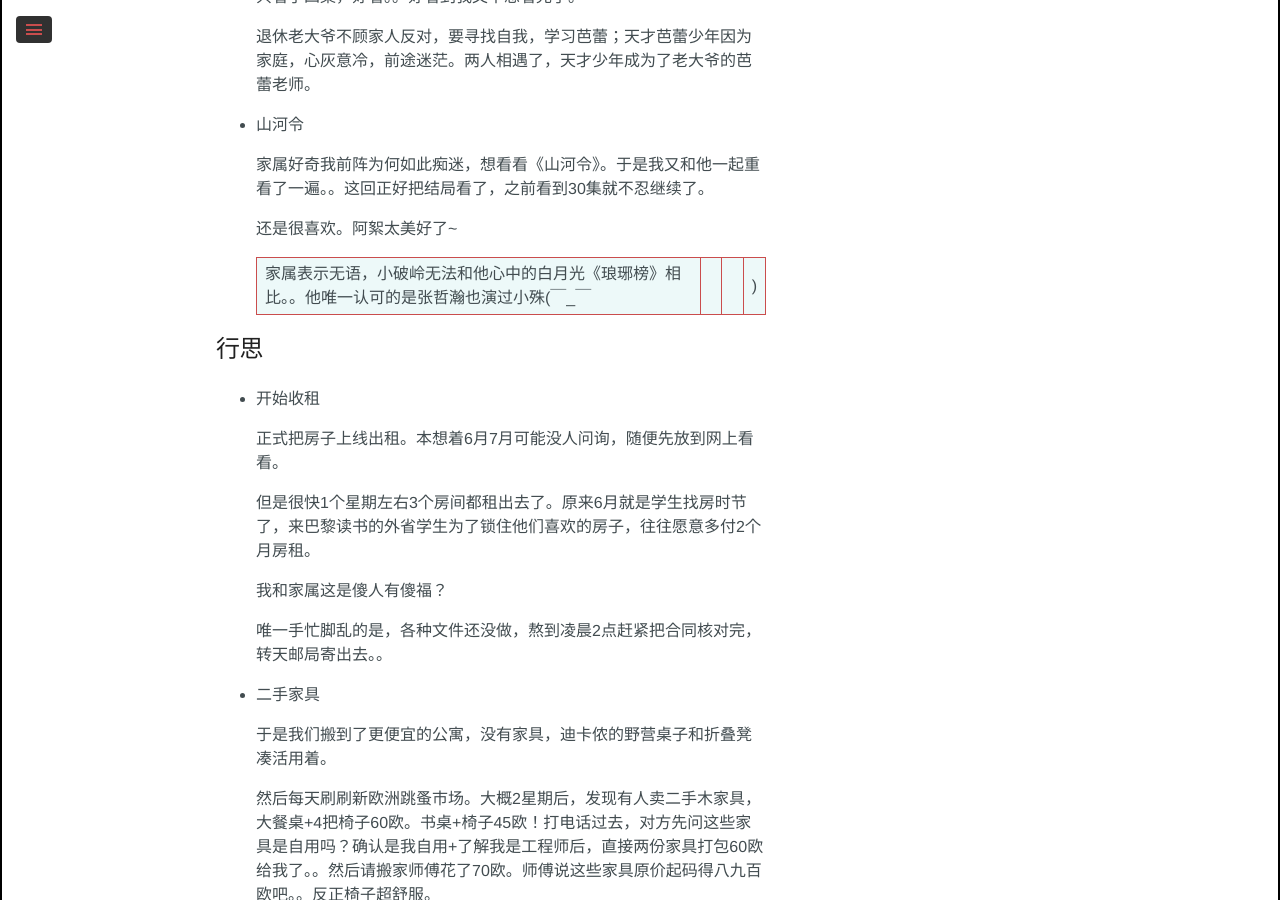
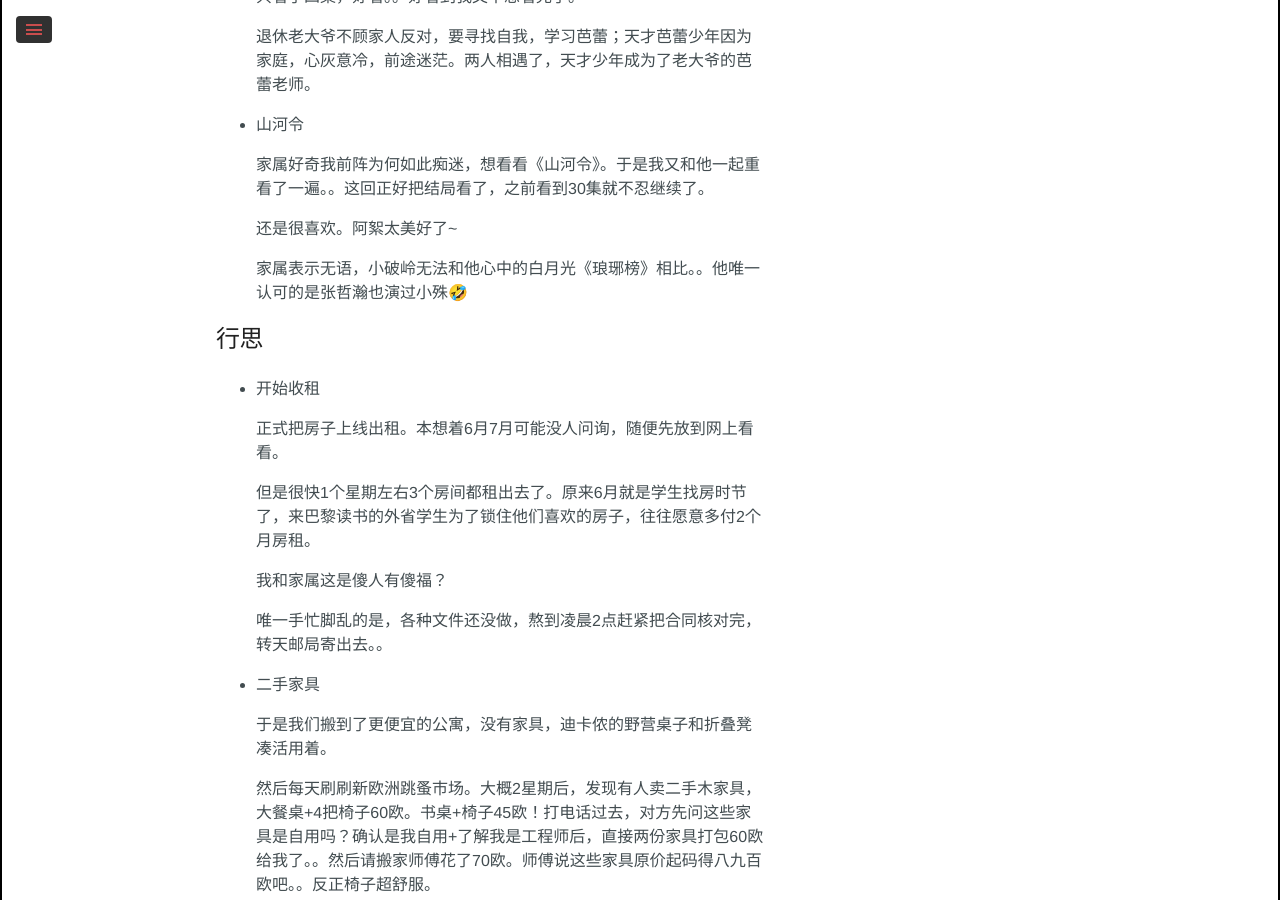
Before and after one commit to ericazhan/ericazhan.github.io, a Jekyll site: the page built from _posts/2021-07-10-weekly.md, in a window 1280 px wide and 900 px high, scrolled down 1129 px. Built offline with Jekyll 4.4.1, drawn with Linux system fonts in a browser that asks for light colours; some web fonts are replaced; comment, search, counter and statistics services are not loaded.

Commit message:
🤸‍♀️ UPDATE:

```diff
--- a/_posts/2021-07-10-weekly.md
+++ b/_posts/2021-07-10-weekly.md
@@ -46,7 +46,7 @@ tags: [习惯,周记]
 
   还是很喜欢。阿絮太美好了~
 
-  家属表示无语，小破岭无法和他心中的白月光《琅琊榜》相比。。他唯一认可的是张哲瀚也演过小殊(￣_￣|||)
+  家属表示无语，小破岭无法和他心中的白月光《琅琊榜》相比。。他唯一认可的是张哲瀚也演过小殊🤣
 
 
 ## 行思
```
